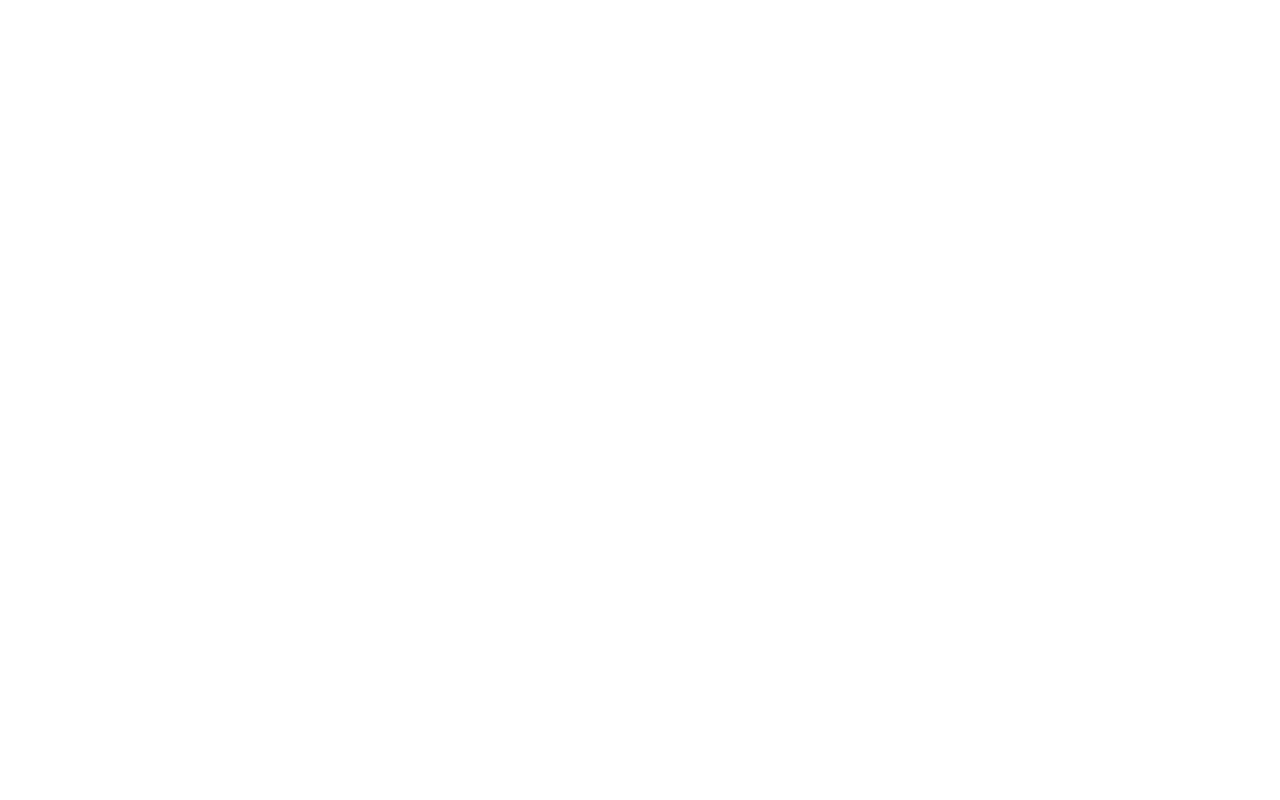
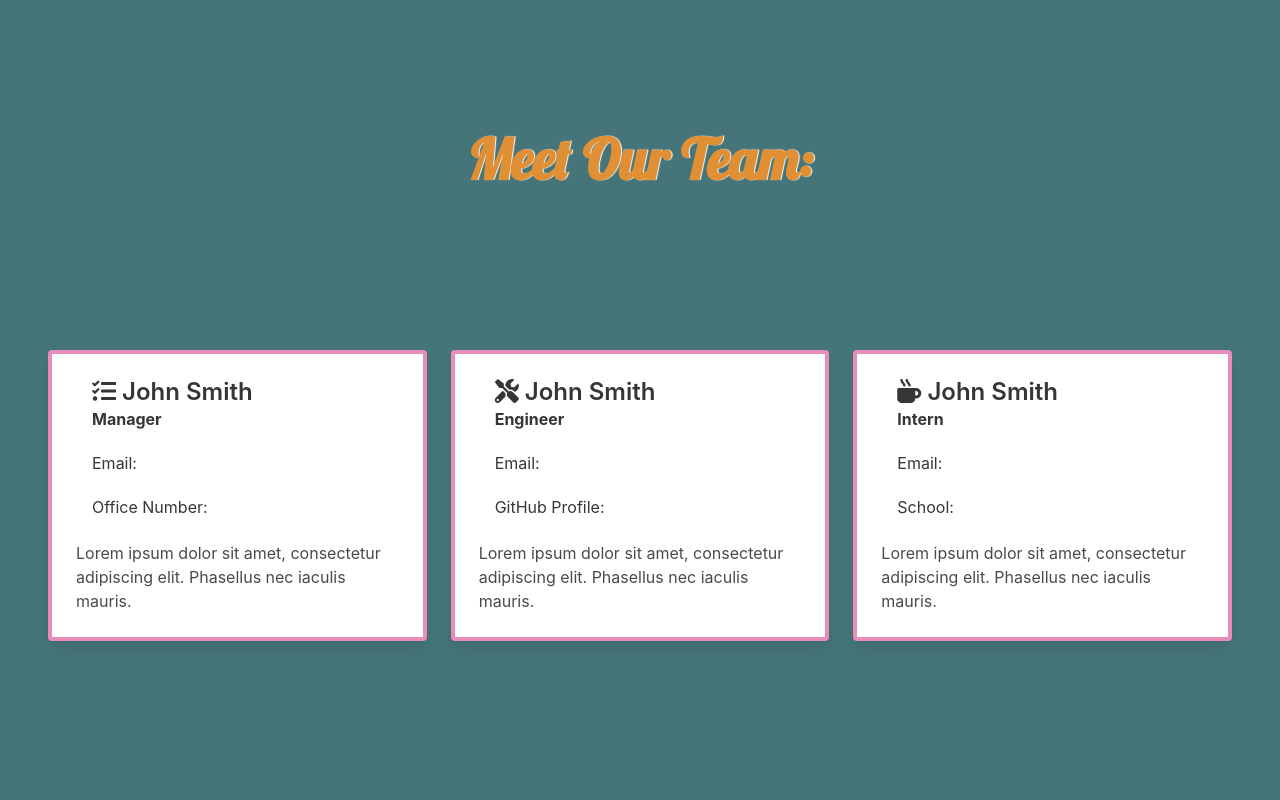
Before and after one commit to BeardoMattix/Team-Profile-Generator, a website: page dist/index.html in a window 1280 px wide. Drawn offline with nearby package versions, Linux system fonts and the light colour scheme.

Commit message:
updating html render and css settings using bulma

```diff
--- a/dist/index.html
+++ b/dist/index.html
@@ -1,12 +1,113 @@
 <!DOCTYPE html>
 <html lang="en">
-<head>
-    <meta charset="UTF-8">
-    <meta http-equiv="X-UA-Compatible" content="IE=edge">
-    <meta name="viewport" content="width=device-width, initial-scale=1.0">
+  <head>
+    <meta charset="UTF-8" />
+    <meta http-equiv="X-UA-Compatible" content="IE=edge" />
+    <meta name="viewport" content="width=device-width, initial-scale=1.0" />
+    <link rel="preconnect" href="https://fonts.googleapis.com" />
+    <link rel="preconnect" href="https://fonts.gstatic.com" crossorigin />
+    <link
+      href="https://fonts.googleapis.com/css2?family=Lobster&display=swap"
+      rel="stylesheet"
+    />
+    <link
+      rel="stylesheet"
+      href="https://pro.fontawesome.com/releases/v5.10.0/css/all.css"
+      integrity="sha384-AYmEC3Yw5cVb3ZcuHtOA93w35dYTsvhLPVnYs9eStHfGJvOvKxVfELGroGkvsg+p"
+      crossorigin="anonymous"
+    />
+
+    <link
+      rel="stylesheet"
+      href="https://cdn.jsdelivr.net/npm/bulma@0.9.3/css/bulma.min.css"
+    />
+    <link rel="stylesheet" href="./style.css" />
     <title>Team Profile</title>
-</head>
-<body>
-
-</body>
+  </head>
+  <body>
+    <main>
+      <section class="hero is-fullheight">
+        <p class="title" id="title">Meet Our Team:</p>
+        <div class="hero-body">
+          <div class="columns">
+            <div class="column">
+              <div class="card" id="manager-card">
+                <div class="card-content">
+                  <div class="media">
+                    <div class="media-left"></div>
+                    <div class="media-content">
+                      <p class="title is-4 has-text-dark">
+                        <i class="fas fa-tasks"></i> John Smith
+                      </p>
+                      <p
+                        class="subtitle has-text-weight-bold is-6 has-text-dark"
+                      >
+                        Manager
+                      </p>
+                      <p class="subtitle is-6 has-text-dark">Email:</p>
+                      <p class="subtitle is-6 has-text-dark">Office Number:</p>
+                    </div>
+                  </div>
+                  <div class="content">
+                    Lorem ipsum dolor sit amet, consectetur adipiscing elit.
+                    Phasellus nec iaculis mauris.
+                  </div>
+                </div>
+              </div>
+            </div>
+            <div class="column">
+              <div class="card" id="engineer-card">
+                <div class="card-content">
+                  <div class="media">
+                    <div class="media-left"></div>
+                    <div class="media-content">
+                      <p class="title is-4 has-text-dark">
+                        <i class="fas fa-tools"></i> John Smith
+                      </p>
+                      <p
+                        class="subtitle has-text-weight-bold is-6 has-text-dark"
+                      >
+                        Engineer
+                      </p>
+                      <p class="subtitle is-6 has-text-dark">Email:</p>
+                      <p class="subtitle is-6 has-text-dark">GitHub Profile:</p>
+                    </div>
+                  </div>
+                  <div class="content">
+                    Lorem ipsum dolor sit amet, consectetur adipiscing elit.
+                    Phasellus nec iaculis mauris.
+                  </div>
+                </div>
+              </div>
+            </div>
+            <div class="column">
+              <div class="card" id="intern-card">
+                <div class="card-content">
+                  <div class="media">
+                    <div class="media-left"></div>
+                    <div class="media-content">
+                      <p class="title is-4 has-text-dark">
+                        <i class="fas fa-mug-hot"></i> John Smith
+                      </p>
+                      <p
+                        class="subtitle has-text-weight-bold is-6 has-text-dark"
+                      >
+                        Intern
+                      </p>
+                      <p class="subtitle is-6 has-text-dark">Email:</p>
+                      <p class="subtitle is-6 has-text-dark">School:</p>
+                    </div>
+                  </div>
+                  <div class="content">
+                    Lorem ipsum dolor sit amet, consectetur adipiscing elit.
+                    Phasellus nec iaculis mauris.
+                  </div>
+                </div>
+              </div>
+            </div>
+          </div>
+        </div>
+      </section>
+    </main>
+  </body>
 </html>
--- /dev/null
+++ b/dist/style.css
@@ -0,0 +1,14 @@
+.card {
+  border: 4px solid #E88DB9;
+}
+.hero {
+    background-color: #457579;
+}
+#title {
+  font-size: 3.5rem;
+  font-family: 'Lobster', cursive;
+  color: #E08F34;
+  text-shadow: 1px 0px 1px white;
+  margin: auto;
+  padding-top: 10%;
+}
```
